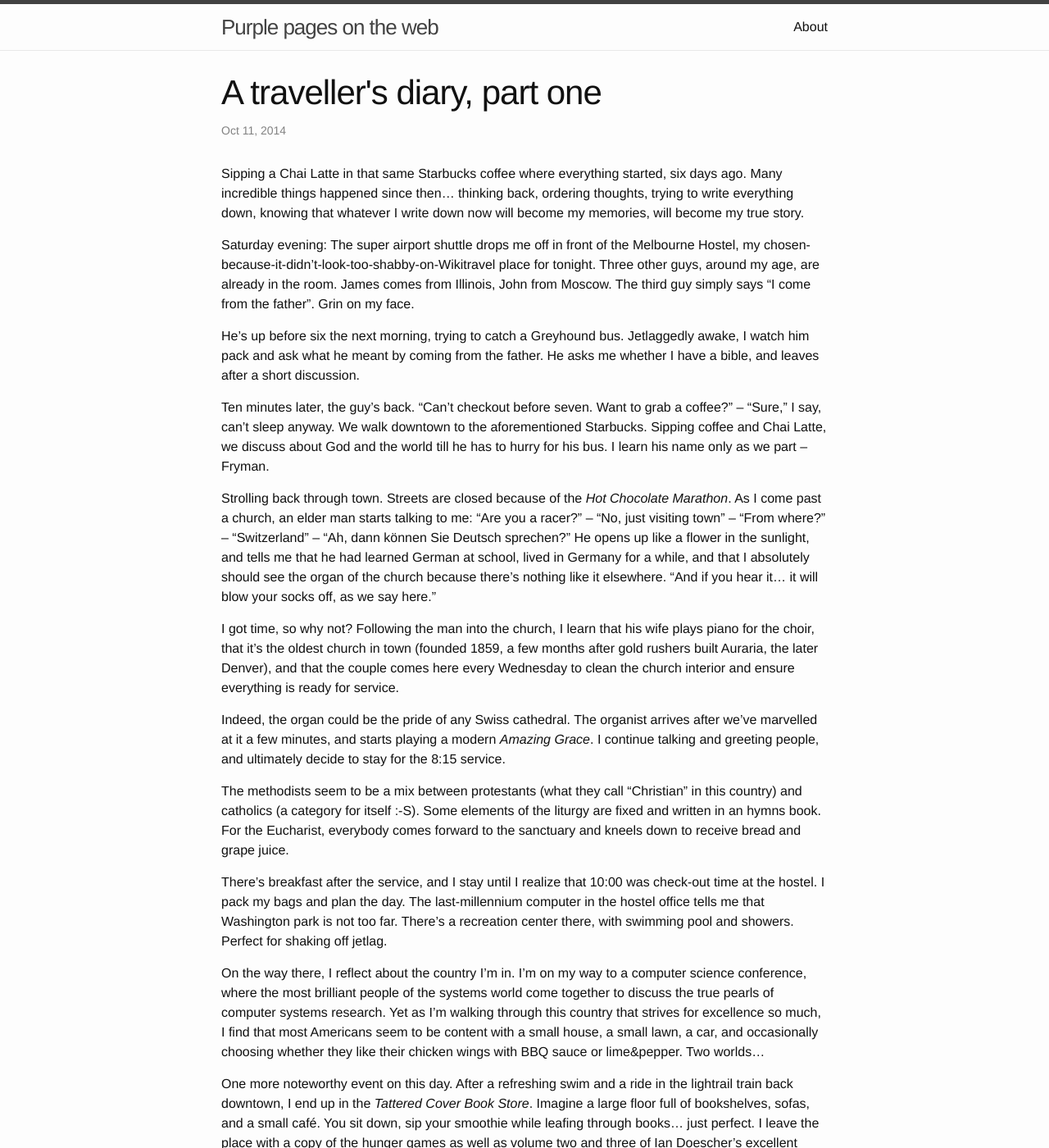
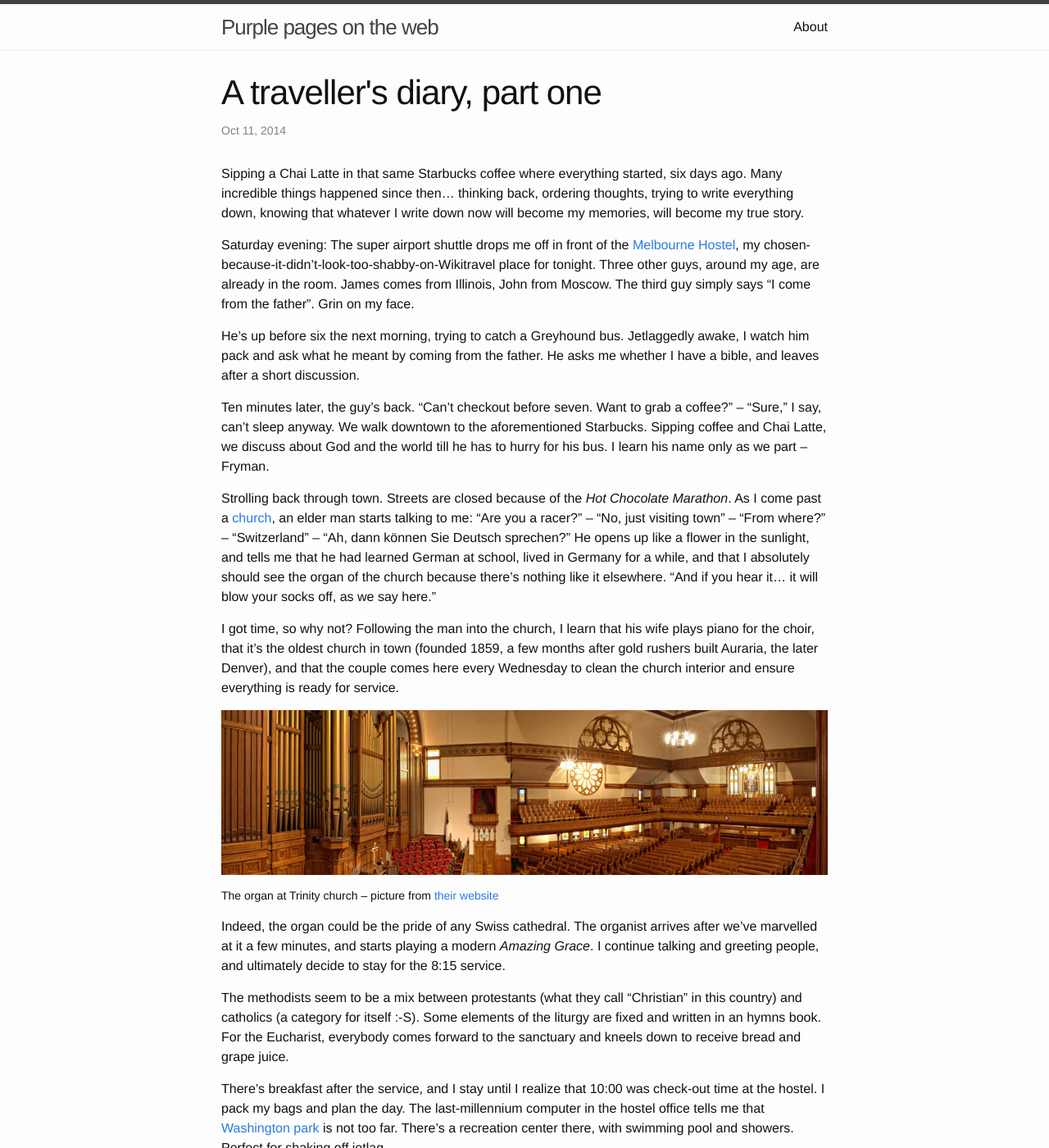
Before and after one commit to Sjlver/Sjlver.github.io, a Jekyll site: the page built from _posts/2014-10-11-a-travellers-diary-part-one.md, in a window 1280 px wide and 1400 px high. Shown: the whole window at 82% size. Built offline with Jekyll 4.4.1, drawn with Linux system fonts in a browser that asks for light colours; some of the changed text lies outside the part shown.

Commit message:
Add some pictures, and a license.

```diff
--- a/_includes/footer.html
+++ b/_includes/footer.html
@@ -9,6 +9,11 @@
         <ul class="contact-list">
           <li>{{ site.title }}</li>
           <li><a href="mailto:{{ site.email }}">{{ site.email }}</a></li>
+          <li>
+            <a rel="license" href="http://creativecommons.org/licenses/by-sa/3.0/">
+              <img alt="Creative Commons License" style="border-width:0" src="/assets/site/cc_license_80x15.png" />
+            </a>
+          </li>
         </ul>
       </div>
 
--- a/_posts/2014-10-11-a-travellers-diary-part-one.md
+++ b/_posts/2014-10-11-a-travellers-diary-part-one.md
@@ -11,10 +11,11 @@
 now will become my memories, will become my true story.
 
 Saturday evening: The super airport shuttle drops me off in front of the
-Melbourne Hostel, my chosen-because-it-didn't-look-too-shabby-on-Wikitravel
-place for tonight. Three other guys, around my age, are already in the room.
-James comes from Illinois, John from Moscow. The third guy simply says "I come
-from the father". Grin on my face.
+[Melbourne Hostel][melbourne], my
+chosen-because-it-didn't-look-too-shabby-on-Wikitravel place for tonight. Three
+other guys, around my age, are already in the room. James comes from Illinois,
+John from Moscow. The third guy simply says "I come from the father". Grin on
+my face.
 
 He's up before six the next morning, trying to catch a Greyhound bus.
 Jetlaggedly awake, I watch him pack and ask what he meant by coming from the
@@ -27,19 +28,28 @@
 -- Fryman.
 
 Strolling back through town. Streets are closed because of the *Hot Chocolate
-Marathon*. As I come past a church, an elder man starts talking to me: "Are you
-a racer?" -- "No, just visiting town" -- "From where?" -- "Switzerland" -- "Ah,
-dann können Sie Deutsch sprechen?" He opens up like a flower in the sunlight,
-and tells me that he had learned German at school, lived in Germany for a while,
-and that I absolutely should see the organ of the church because there's nothing
-like it elsewhere. "And if you hear it... it will blow your socks off, as we say
-here."
+Marathon*. As I come past a [church][trinityumc], an elder man starts talking
+to me: "Are you a racer?" -- "No, just visiting town" -- "From where?" --
+"Switzerland" -- "Ah, dann können Sie Deutsch sprechen?" He opens up like a
+flower in the sunlight, and tells me that he had learned German at school,
+lived in Germany for a while, and that I absolutely should see the organ of the
+church because there's nothing like it elsewhere. "And if you hear it... it
+will blow your socks off, as we say here."
 
 I got time, so why not? Following the man into the church, I learn that his wife
 plays piano for the choir, that it's the oldest church in town (founded 1859, a
 few months after gold rushers built Auraria, the later Denver), and that the
 couple comes here every Wednesday to clean the church interior and ensure
 everything is ready for service.
+
+{::options parse_block_html="true" /}
+
+<figure>
+![Trinity United Methodist Church -- Organ and interior](/assets/pictures/trinity_united_methodist_church_interior.jpg)
+<figcaption>
+The organ at Trinity church -- picture from [their website](http://www.trinityumc.org/who-we-are/our-history)
+</figcaption>
+</figure>
 
 Indeed, the organ could be the pride of any Swiss cathedral. The organist
 arrives after we've marvelled at it a few minutes, and starts playing a modern
@@ -53,9 +63,16 @@
 
 There's breakfast after the service, and I stay until I realize that 10:00 was
 check-out time at the hostel. I pack my bags and plan the day. The
-last-millennium computer in the hostel office tells me that Washington park is
-not too far. There's a recreation center there, with swimming pool and showers.
-Perfect for shaking off jetlag.
+last-millennium computer in the hostel office tells me that [Washington
+park][washpark] is not too far. There's a recreation center there, with
+swimming pool and showers. Perfect for shaking off jetlag.
+
+<figure>
+![Washington park, Denver](/assets/pictures/washington_park_denver.jpg)
+<figcaption>
+"<a href="https://commons.wikimedia.org/wiki/File:Washington_Park_Denver.JPG#mediaviewer/File:Washington_Park_Denver.JPG">Washington Park Denver</a>" by <a href="//commons.wikimedia.org/wiki/User:Denverjeffrey" title="User:Denverjeffrey">Jeffrey Beall</a> - <span class="int-own-work">Own work</span>. Licensed under <a href="http://creativecommons.org/licenses/by-sa/3.0" title="Creative Commons Attribution-Share Alike 3.0">CC BY-SA 3.0</a> via <a href="//commons.wikimedia.org/wiki/">Wikimedia Commons</a>.
+</figcaption>
+</figure>
 
 On the way there, I reflect about the country I'm in. I'm on my way to a
 computer science conference, where the most brilliant people of the systems
```
Also changed, not shown: other parts of _posts/2014-10-11-a-travellers-diary-part-one.md (+11 -6 lines), assets/pictures/trinity_united_methodist_church_interior.jpg (added), assets/pictures/washington_park_denver.jpg (added), assets/site/cc_license_80x15.png (added).
